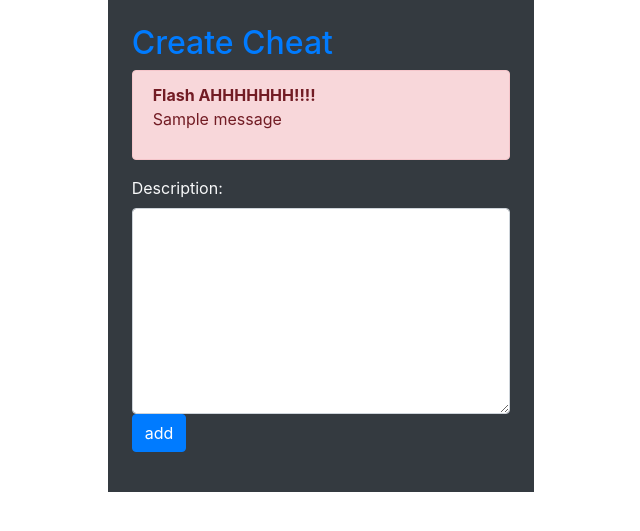
After one commit to aaronyribe/cheat-codes, a Flask app: page /create_cheat/1 in a window 1280 px wide. The commit adds this page. Shown: the top 531 px of the page, without its empty margins (319-959 px from the left). Run offline with Flask 2, Linux system fonts and the light colour scheme; tables that the repository leaves empty hold one stand-in row (values such as "Sample post"); one stand-in notice (Sample message) is shown; some libraries are stand-ins or nearby versions.

Commit message:
adding cheat code functionality

```diff
--- a/flask_app/controllers/users.py
+++ b/flask_app/controllers/users.py
@@ -124,3 +124,26 @@ def display_game(id):
 def delete_game(id):
     game = Game.delete_by_id({'id': id})
     return redirect('/dashboard')
+
+
+@app.route("/create_cheat/<game_id>", methods=['GET','POST'])
+def create_cheat(game_id):
+    if request.method == "POST":
+        if not CheatCode.validate_edit(request.form):
+            return redirect('/create_cheat')
+        data ={
+            "description": request.form['description'],
+            "game_id": game_id,
+            "submitted_by": session['user_id'],
+        }
+        cheat_code = CheatCode.save(data)
+        return redirect(f"/show_cheats/{game_id}")
+    return render_template("create_cheat.html")
+
+
+@app.route("/show_cheats/<game_id>")
+def show_cheats(game_id):
+    game = Game.get_by_id({'id': game_id})
+    cheat_codes = CheatCode.get_by_game_id({'game_id': game_id})
+    user = User.get_by_id({'id': game.posted_by})
+    return render_template("show_cheats.html", user=user, game=game, cheat_codes=cheat_codes)
--- /dev/null
+++ b/flask_app/templates/create_cheat.html
@@ -0,0 +1,32 @@
+<!DOCTYPE html>
+<html lang="en">
+<head>
+    <meta charset="UTF-8">
+    <meta http-equiv="X-UA-Compatible" content="IE=edge">
+    <meta name="viewport" content="width=device-width, initial-scale=1.0">
+    <title>Document</title>
+    <link rel="stylesheet" href="https://stackpath.bootstrapcdn.com/bootstrap/4.3.1/css/bootstrap.min.css" integrity="sha384-ggOyR0iXCbMQv3Xipma34MD+dH/1fQ784/j6cY/iJTQUOhcWr7x9JvoRxT2MZw1T" crossorigin="anonymous">
+</head>
+<body>
+    <div class="d-flex justify-content-around">
+        <form action="{{ request.url }}" method="post" class="col-4 p-4 bg-dark text-light">
+            <h2 class="text-primary">Create Cheat</h2>
+            {% with messages = get_flashed_messages(category_filter=['game']) %}
+                {% if messages %}
+                <div class="alert alert-danger" role="alert">
+                    <strong>Flash AHHHHHHH!!!!</strong>
+                        {% for message in messages %}
+                        <p>{{message}}</p>
+                        {% endfor %}
+                </div>
+                {% endif %}
+            {% endwith %}
+            <div class="form-group">
+                <label for="description">Description:</label>
+                <textarea rows="8" cols="50" name="description" class="form-control"></textarea>
+            <input type="submit" value="add" class="btn btn-primary">
+        </form>
+
+    </div>
+</body>
+</html>
--- a/flask_app/templates/dashboard.html
+++ b/flask_app/templates/dashboard.html
@@ -24,7 +24,7 @@
             {% for game in games %}
             <tr>
                 <td>{{ game.title }} ({{ game.release_year }})</td>
-                <td>3 out of 22</td>
+                <td><a href="/show_cheats/{{game.id}}">3 out of 22</a></td>
                 <td><a href="/display_game/{{game.id}}">show</a> | <a href="/unplay_game/{{game.id}}">unplay</a>{% if game.posted_by == user.id %} | <a href="/edit_game/{{game.id}}">edit</a> | <a href="/delete_game/{{game.id}}">delete from DB</a>{% endif %}</td>
             </tr>
             {% endfor %}
```
Also changed, not shown: flask_app/models/cheat_code.py (+2 -16 lines), flask_app/templates/show_cheats.html (added, +33 -0 lines).
